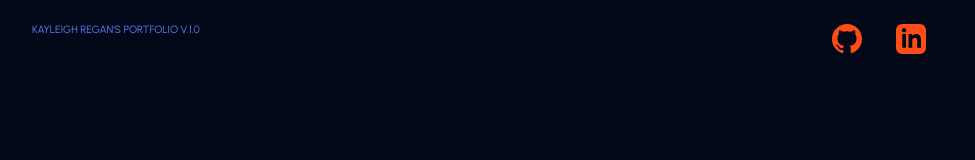
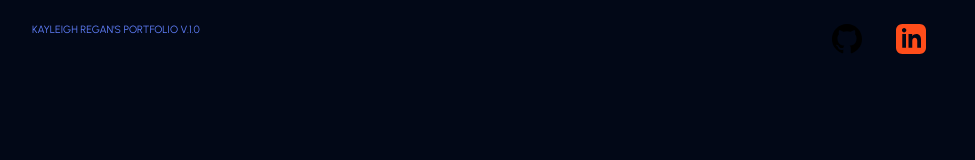
Before and after one commit to kayleighjane/portfolio, a React (Create React App) app: page / in a window 1280 px wide. Shown: the top 160 px of the page, without its empty margins (152-1127 px from the left). Built offline with nearby package versions, Linux system fonts and the light colour scheme.

Commit message:
Add link to Github

```diff
--- a/src/components/Socials.jsx
+++ b/src/components/Socials.jsx
@@ -4,7 +4,7 @@ import GithubIcon from './icons/GithubIcon';
 
 const Socials = () => <div className="flex justify-end basis-1/2 gap-x-4">
   <span className="icon-light">
-    <GithubIcon />
+    <a href="https://github.com/kayleighjane/portfolio"><GithubIcon /></a>
   </span>
   <span className="icon-light">
     <LinkedinIcon />
```
